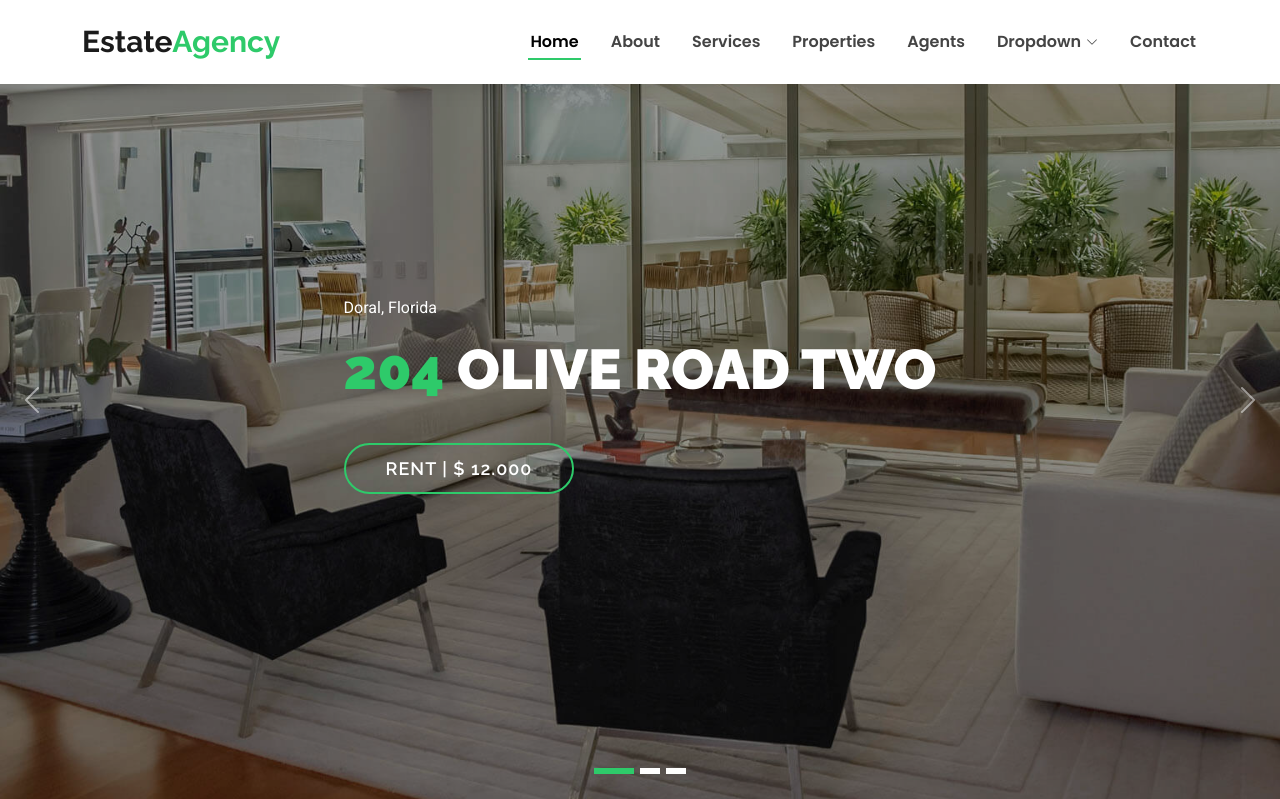
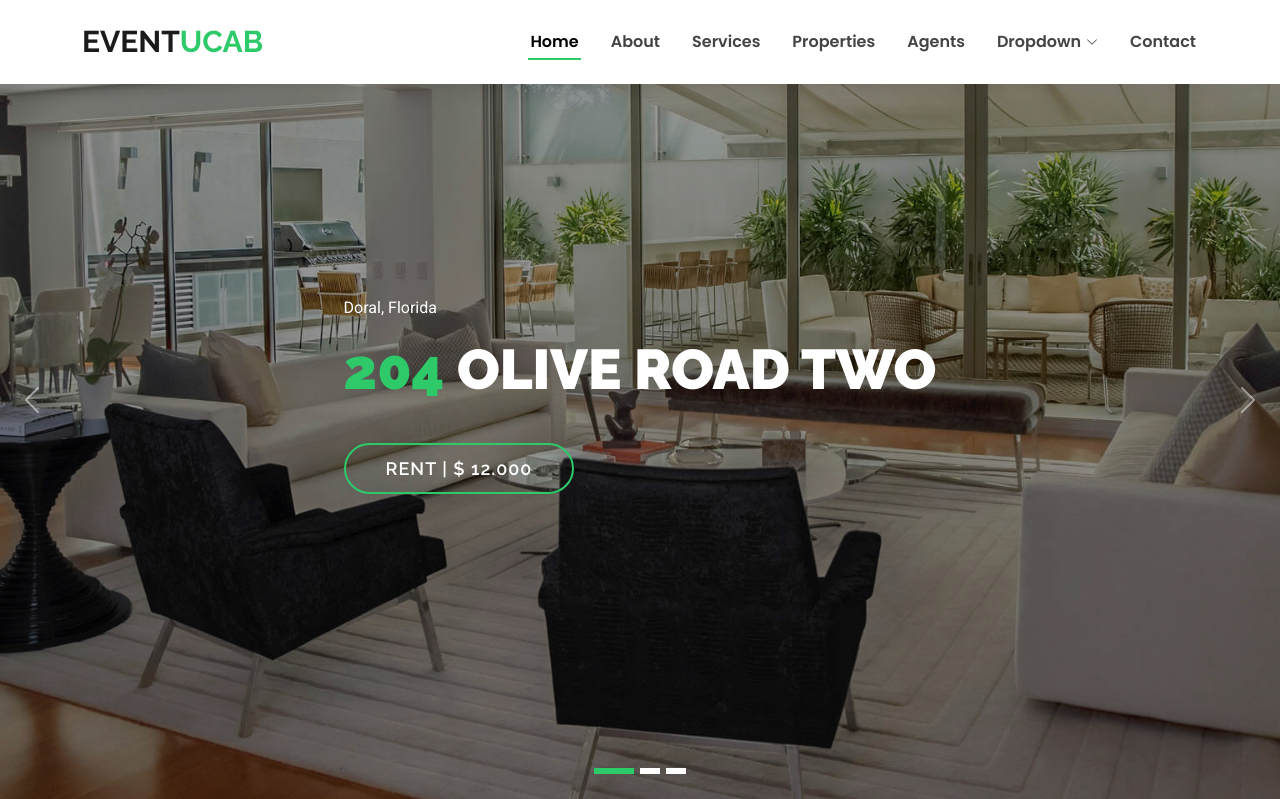
Before and after one commit to adama66/my_applications, a Django app: page / in a window 1280 px wide. Shown: the top 799 px of the page. Run offline with Django 5.2, Linux system fonts and the light colour scheme; some libraries are stand-ins or nearby versions.

Commit message:
first commit

```diff
--- a/templates/GESTINOS_EVENT_UCAB/index.html
+++ b/templates/GESTINOS_EVENT_UCAB/index.html
@@ -7,7 +7,7 @@
 <head>
   <meta charset="utf-8">
   <meta content="width=device-width, initial-scale=1.0" name="viewport">
-  <title>Index - EstateAgency Bootstrap Template</title>
+  <title>Index -GESTINOS_EVENT_UCAB </title>
   <meta name="description" content="">
   <meta name="keywords" content="">
 
@@ -47,7 +47,7 @@
       <a href="index.html" class="logo d-flex align-items-center">
         <!-- Uncomment the line below if you also wish to use an image logo -->
         <!-- <img src={% static '"assets/img/logo.png" alt=""> -->
-        <h1 class="sitename">Estate<span>Agency</span></h1>
+        <h1 class="sitename">EVENT<span>UCAB</span></h1>
       </a>
 
       <nav id="navmenu" class="navmenu">
```
